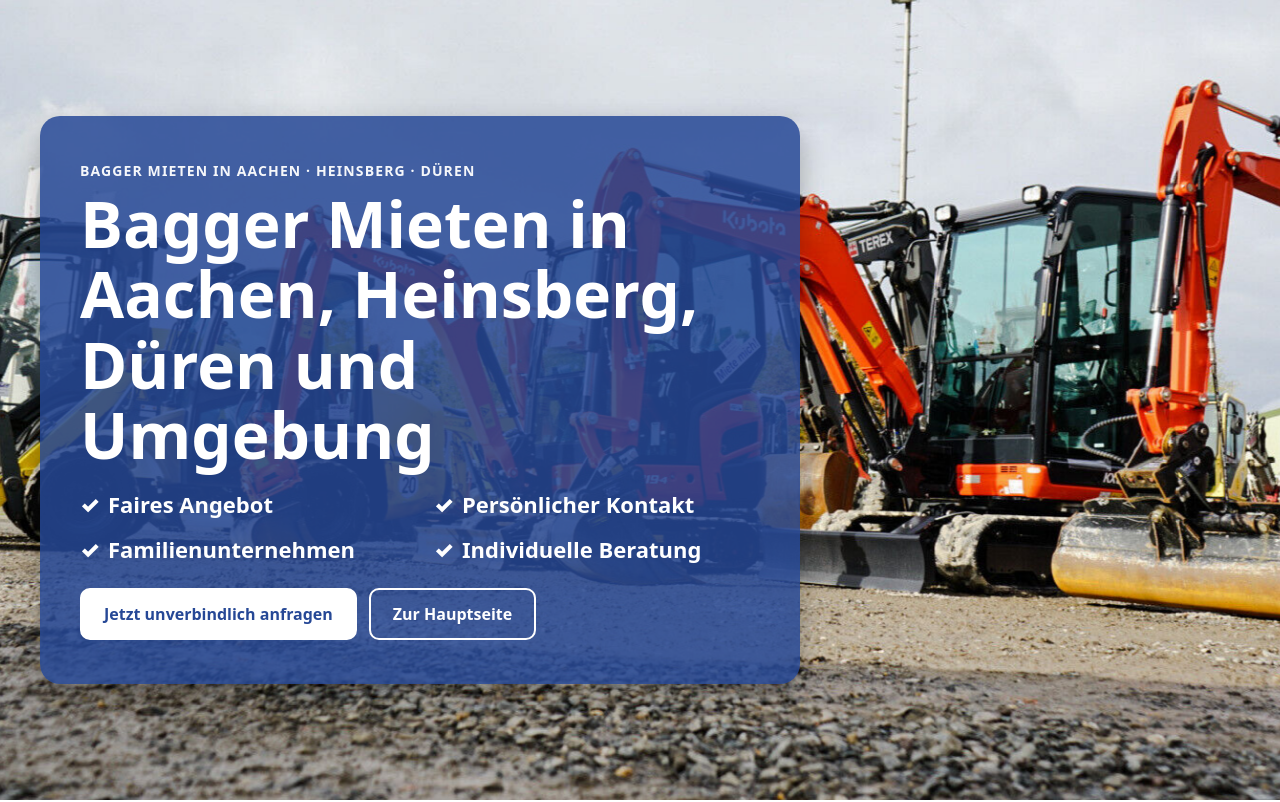
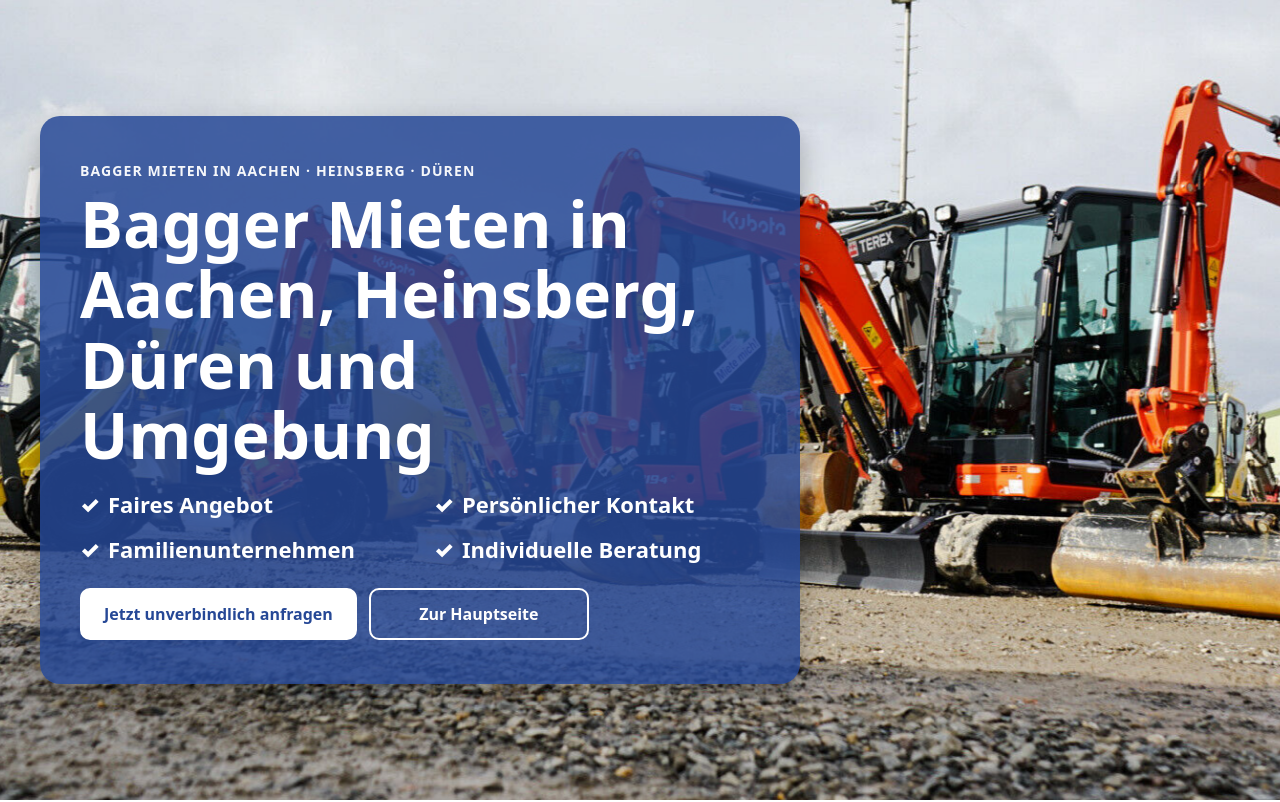
Before and after one commit to Uwe-Muller-GmbH/bagger-mieten, a plain HTML site: page index.html in a window 1280 px wide. Shown: the top 802 px of the page. Drawn offline with Linux system fonts and the light colour scheme.

Commit message:
Update index.html

```diff
--- a/index.html
+++ b/index.html
@@ -155,6 +155,71 @@
       outline:2px solid #fff;
       outline-offset:2px;
     }
+
+    /* === Globale Buttons (für weiße Sektionen wie #kontakt) === */
+.btn{
+  display:inline-block;
+  border-radius:10px;
+  padding:12px 22px;
+  font-weight:800;
+  border:2px solid var(--blue);
+  background:var(--blue);
+  color:#fff;
+  text-decoration:none;
+  transition:transform .2s ease, box-shadow .2s ease, background .2s ease, color .2s ease, border-color .2s ease;
+}
+.btn:hover{
+  transform:translateY(-1px);
+  box-shadow:0 8px 24px rgba(0,0,0,.18);
+  background:#1e3a8a;            /* dunkleres Blau für Hover */
+  border-color:#1e3a8a;
+}
+
+.btn-outline{
+  background:transparent;
+  color:var(--blue);
+  border:2px solid var(--blue);
+}
+.btn-outline:hover{
+  background:var(--blue);
+  color:#fff;
+}
+
+/* Tastaturfokus sichtbar */
+.btn:focus-visible,
+.btn-outline:focus-visible{
+  outline:2px solid #1e3a8a;
+  outline-offset:2px;
+}
+
+/* === Hero-spezifische Overrides (auf blauem Block) === */
+.hero .btn{
+  background:#fff;
+  color:var(--blue);
+  border-color:#fff;
+}
+.hero .btn:hover{
+  background:#fff;
+  color:var(--blue);
+  border-color:#fff;
+  transform:translateY(-1px);
+  box-shadow:0 8px 24px rgba(0,0,0,.24);
+}
+
+.hero .btn-outline{
+  background:transparent;
+  color:#fff;
+  border-color:#fff;
+}
+.hero .btn-outline:hover{
+  background:#fff;
+  color:var(--blue);
+  border-color:#fff;
+}
+
+/* optional: gleiche Buttongröße überall erzwingen */
+.cta-row .btn, .cta-row .btn-outline{ min-width: 220px; text-align:center; }
+
   </style>
 
   <!-- JSON-LD: minimal & sicher (ohne externe Requests, alles lokal) -->
```
